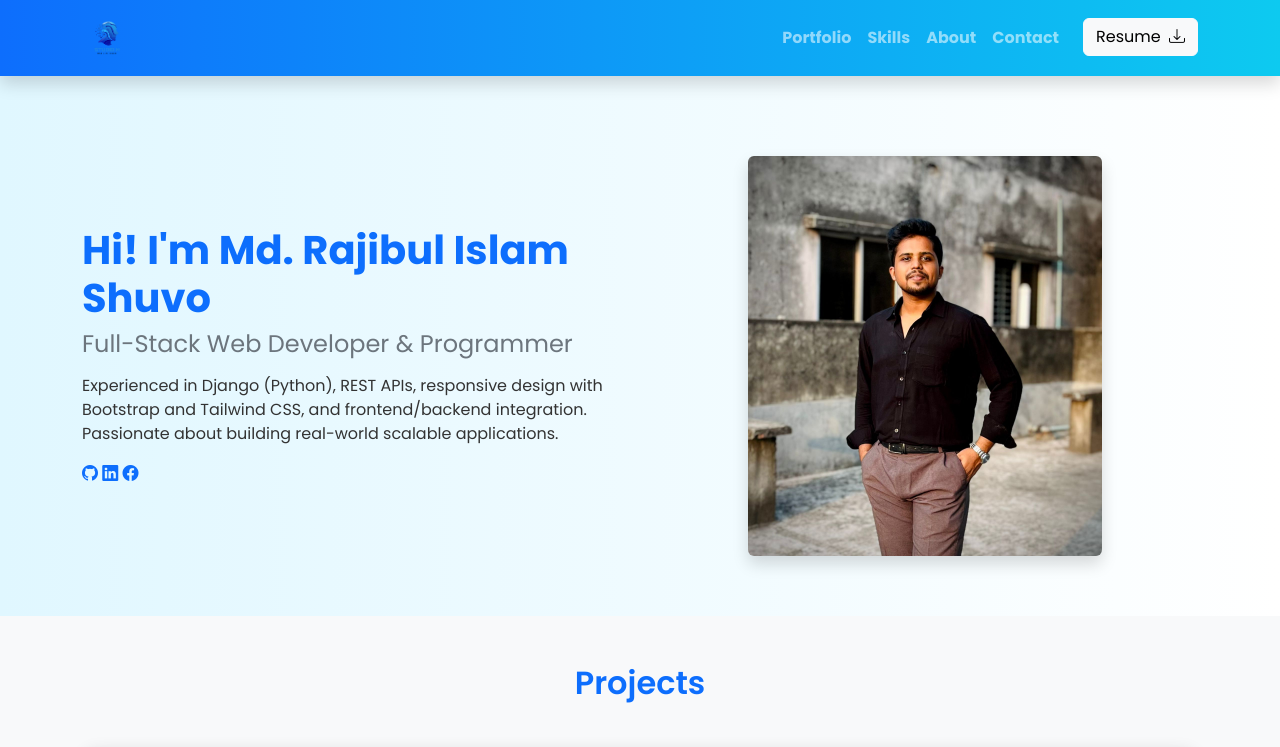
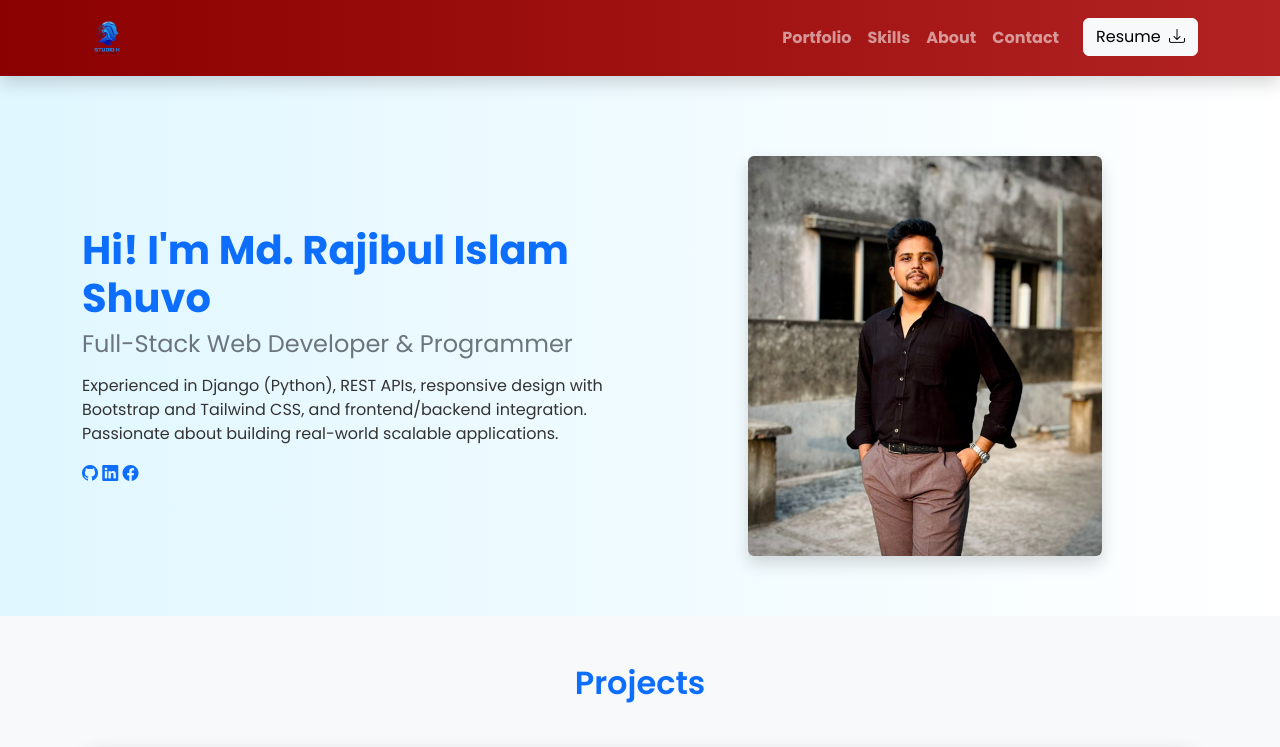
Before and after one commit to rajib3777/me, a plain HTML site: page index.html in a window 1280 px wide. Shown: the top 747 px of the page. Drawn offline with nearby package versions, Linux system fonts and the light colour scheme.

Commit message:
Update index.html

```diff
--- a/index.html
+++ b/index.html
@@ -19,7 +19,7 @@
       color: #333;
     }
     .navbar {
-      background: linear-gradient(to right, #0d6efd, #0dcaf0);
+      background: linear-gradient(to right, #8B0000, #B22222);
     }
     .navbar-brand img { height: 50px; }
     .hero-section {
```
